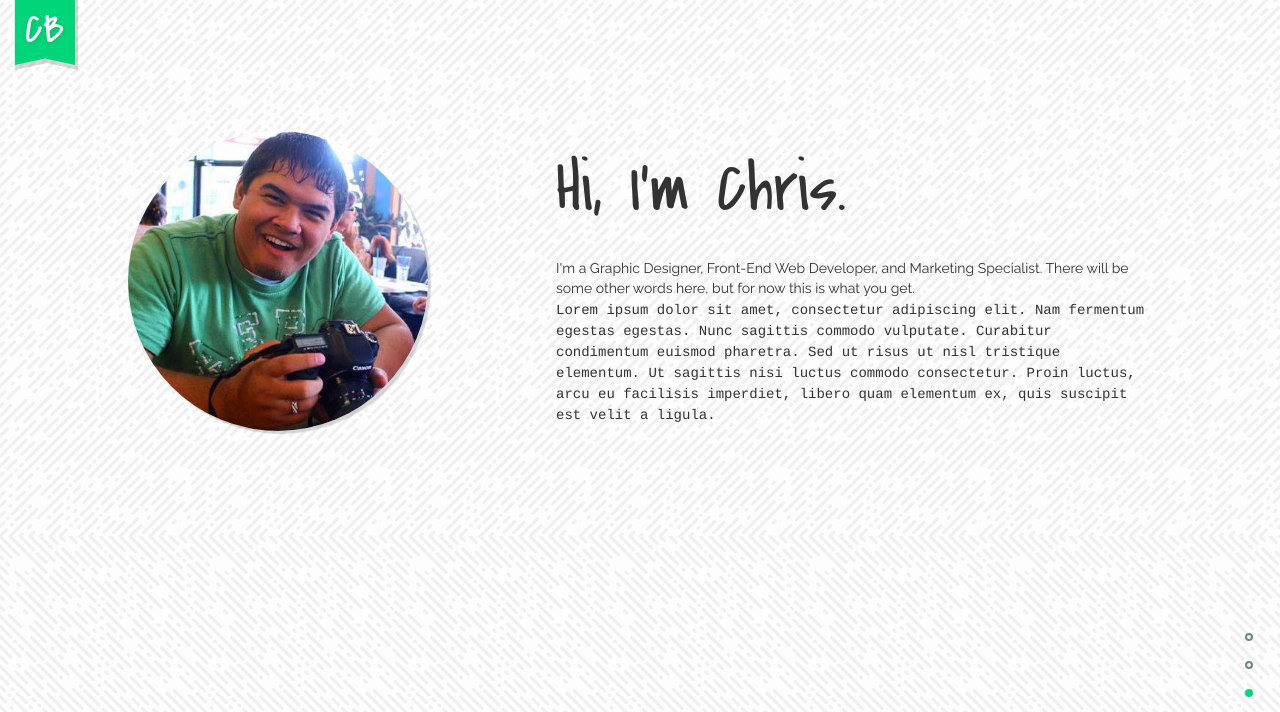
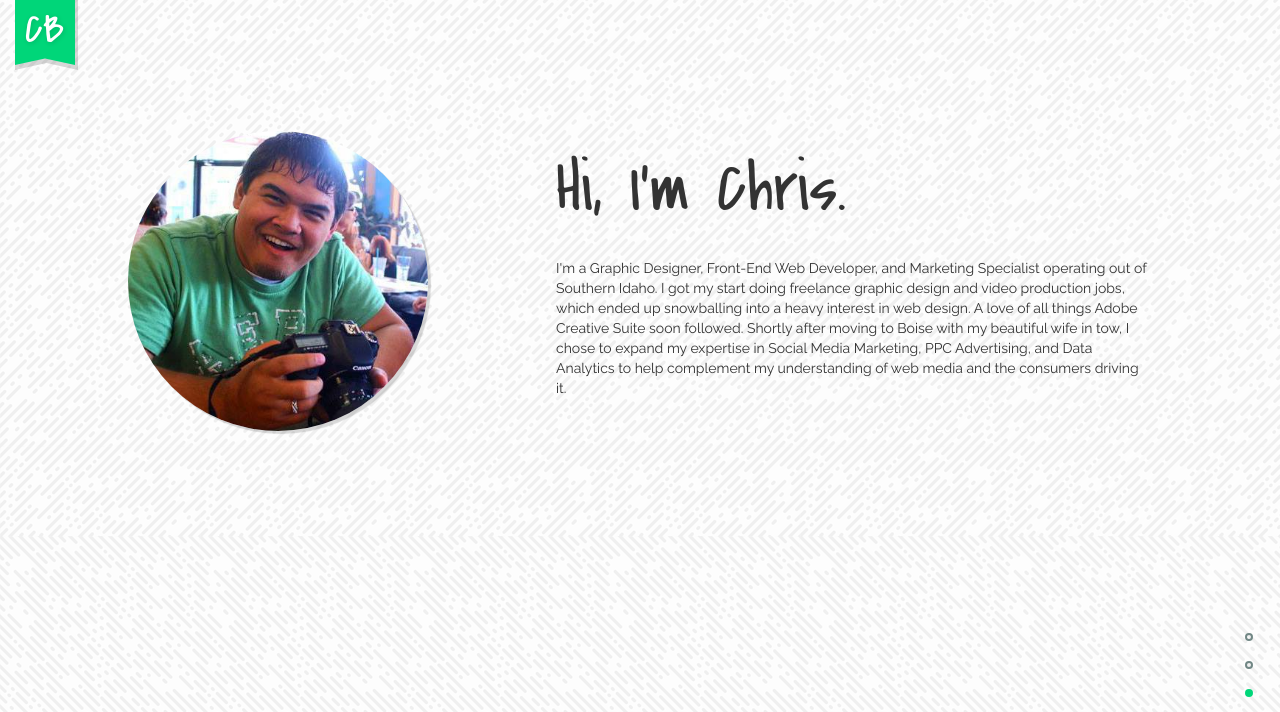
Before and after one commit to TruNorthDesignCo/chrisb-design.github.io, a Jekyll site: the page built from index.md, in a window 1280 px wide and 900 px high, scrolled down 1054 px, cut to the strip 0-712 px from the top of the window. Built offline with Jekyll 4.4.1, drawn with Linux system fonts in a browser that asks for light colours; nearby versions of some CDN libraries; some web fonts are replaced.

Commit message:
minor updates
fixes to missing blog, home content prior to new design rollout

```diff
--- a/_layouts/home.html
+++ b/_layouts/home.html
@@ -123,9 +123,15 @@
       <img src="/assets/images/photos/casual.jpg" class="portrait animated">
       <div class="bio animated">
         <h2>Hi, I'm Chris.</h2><br />
-        <p>I'm a Graphic Designer, Front-End Web Developer, and Marketing Specialist.
-        There will be some other words here, but for now this is what you get.
-        <span class="lipsum"><br />Lorem ipsum dolor sit amet, consectetur adipiscing elit. Nam fermentum egestas egestas. Nunc sagittis commodo vulputate. Curabitur condimentum euismod pharetra. Sed ut risus ut nisl tristique elementum. Ut sagittis nisi luctus commodo consectetur. Proin luctus, arcu eu facilisis imperdiet, libero quam elementum ex, quis suscipit est velit a ligula.</span>
+        <p>
+          I'm a Graphic Designer, Front-End Web Developer, and Marketing Specialist
+          operating out of Southern Idaho. I got my start doing freelance graphic
+          design and video production jobs, which ended up snowballing into a
+          heavy interest in web design. A love of all things Adobe Creative Suite
+          soon followed. Shortly after moving to Boise with my beautiful wife in
+          tow, I chose to expand my expertise in Social Media Marketing, PPC
+          Advertising, and Data Analytics to help complement my understanding of
+          web media and the consumers driving it.
         </p>
       </div>
     </div>
```
Also changed, not shown: _posts/2015-03-04-things-to-know-about-hashtags.html (+20 -10 lines).
